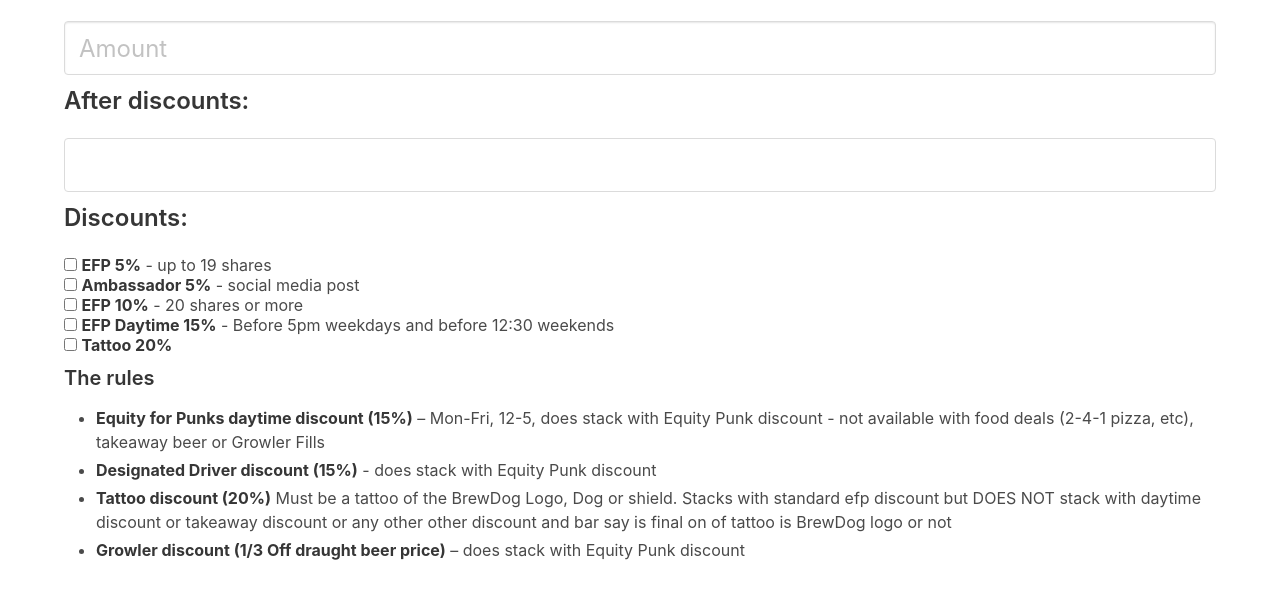
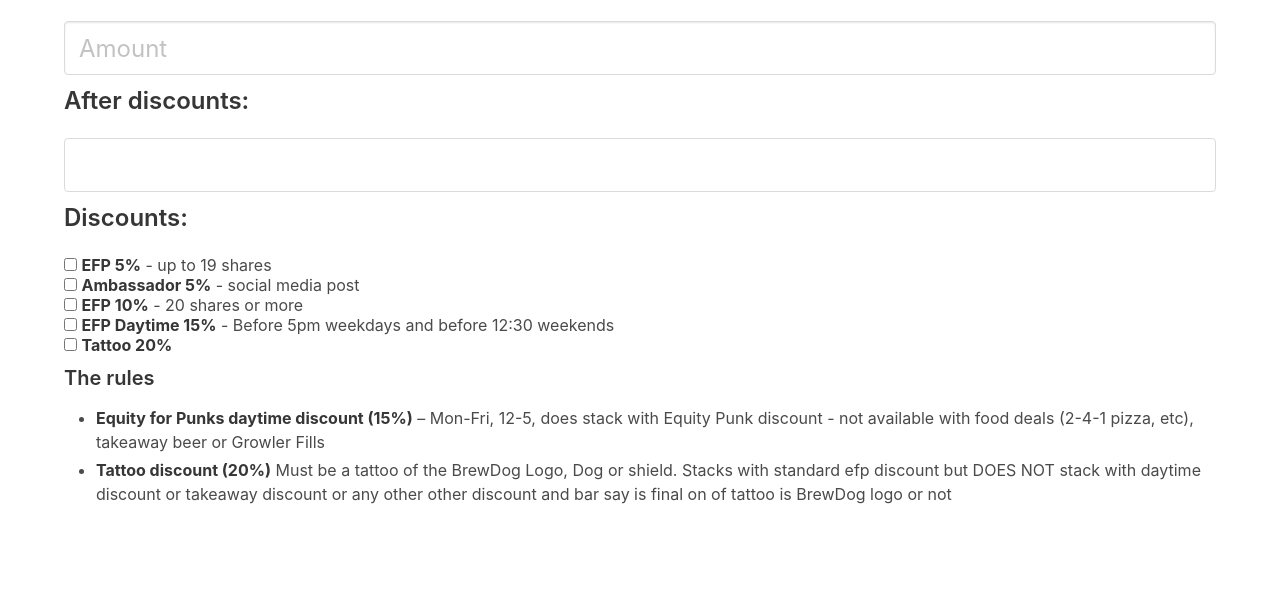
Before and after one commit to picandocodigo/efp_discount, a website: page index.html in a window 1280 px wide. Shown: the part 90-688 px from the top of the page. Drawn offline with nearby package versions, Linux system fonts and the light colour scheme.

Commit message:
Remove other discounts for now

```diff
--- a/index.html
+++ b/index.html
@@ -62,14 +62,8 @@
             – Mon-Fri, 12-5, does stack with Equity Punk discount - not available with food deals (2-4-1 pizza, etc), takeaway beer or Growler Fills
           </li>
           <li>
-            <strong>Designated Driver discount (15%)</strong> - does stack with Equity Punk discount
-          </li>
-          <li>
             <strong>Tattoo discount (20%)</strong>
             Must be a tattoo of the BrewDog Logo, Dog or shield. Stacks with standard efp discount but DOES NOT stack with daytime discount or takeaway discount or any other other discount and bar say is final on of tattoo is BrewDog logo or not
-          </li>
-          <li>
-            <strong>Growler discount (1/3 Off draught beer price)</strong> – does stack with Equity Punk discount
           </li>
         </ul>
 
```
